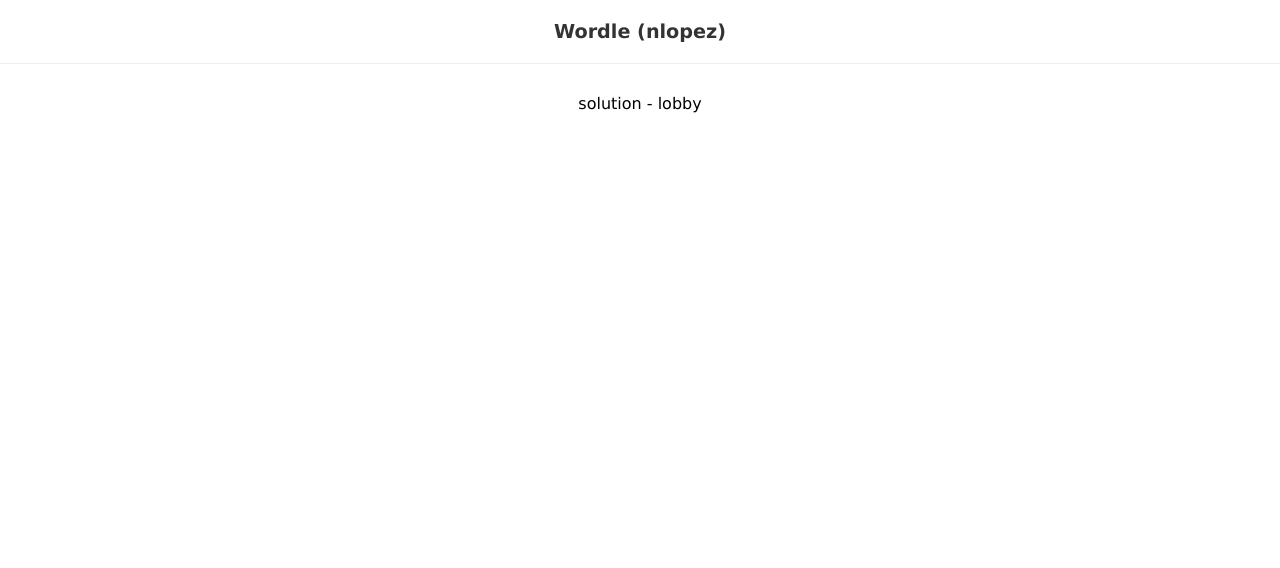
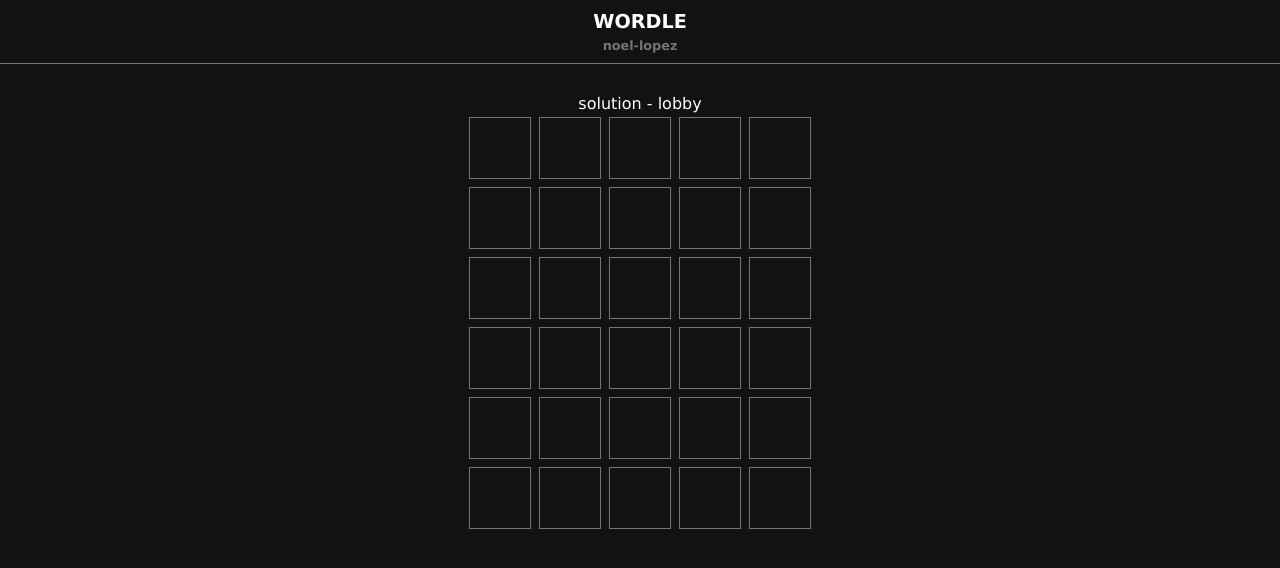
Before and after one commit to noel-lopez/react-wordle, a React (Vite) app: page / in a window 1280 px wide. Shown: the top 568 px of the page. Built offline with nearby package versions, Linux system fonts and the light colour scheme; data requests are answered from the project's data file.

Commit message:
game grid css

```diff
--- a/src/App.jsx
+++ b/src/App.jsx
@@ -17,7 +17,8 @@
 
   return (
     <div className="App">
-      <h1>Wordle (nlopez)</h1>
+      <h1>WORDLE</h1>
+      <h2>noel-lopez</h2>
       {solution && <Wordle solution={solution} />}
     </div>
   )
--- /dev/null
+++ b/src/components/Grid.jsx
@@ -0,0 +1,12 @@
+import React from 'react'
+import Row from './Row'
+
+export default function Grid({ currentGuess, guesses, turn }) {
+  return (
+    <div>
+      {guesses.map((g, i) => {
+        return <Row key={i} />
+      })}
+    </div>
+  )
+}
--- /dev/null
+++ b/src/components/Row.jsx
@@ -0,0 +1,13 @@
+import React from 'react'
+
+export default function Row() {
+  return (
+    <div className='row'>
+      <div></div>
+      <div></div>
+      <div></div>
+      <div></div>
+      <div></div>
+    </div>
+  )
+}
--- a/src/components/Wordle.jsx
+++ b/src/components/Wordle.jsx
@@ -1,5 +1,6 @@
 import React, {useEffect} from 'react'
 import useWordle from '../hooks/useWordle'
+import Grid from './Grid'
 
 export default function Wordle({ solution }) {
   const {currentGuess, handleKeyUp, guesses, isCorrect, turn } = useWordle(solution)
@@ -18,6 +19,7 @@
     <div>
       <div>solution - {solution}</div>
       <div>{currentGuess}</div>
+      <Grid currentGuess={currentGuess} guesses={guesses} turn={turn}/>
     </div>
   )
 }
--- a/src/index.css
+++ b/src/index.css
@@ -1,4 +1,6 @@
 body {
+  background-color: #121212;
+  color: white;
   text-align: center;
   font-size: 1em;
   font-family: verdana;
@@ -7,10 +9,37 @@
 
 h1 {
   font-size: 1.2em;
-  padding: 20px 0;
-  border-bottom: 1px solid #eee;
+  padding: 10px 0 0 0;
+  color: white;
+  margin: 0 0 5px 0;
+}
+
+h2 {
+  font-size: 0.8em;
+  border-bottom: 1px solid #757575;
   margin: 0 0 30px 0;
-  color: #333
+  padding: 0 0 10px 0;
+  color: #757575;
+}
+
+/* rows */
+.row {
+  text-align: center;
+  display: flex;
+  justify-content: center;
+}
+
+.row > div {
+  display: block;
+  width: 60px;
+  height: 60px;
+  border: 1px solid #757575;
+  margin: 4px;
+  text-align: center;
+  line-height: 60px;
+  text-transform: uppercase;
+  font-weight: bold;
+  font-size: 2.5em;
 }
 
 /*
```
